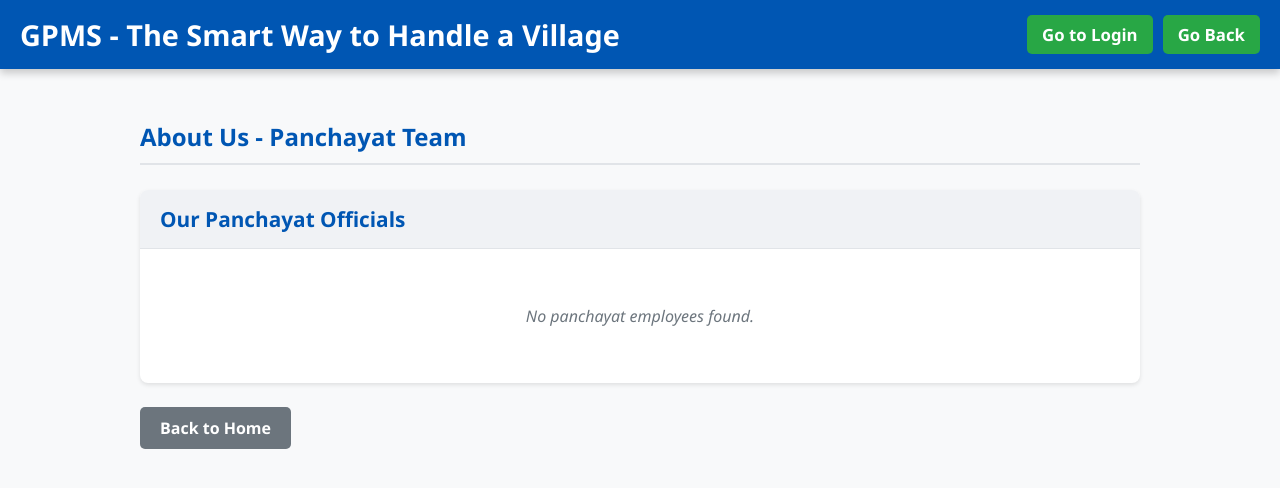
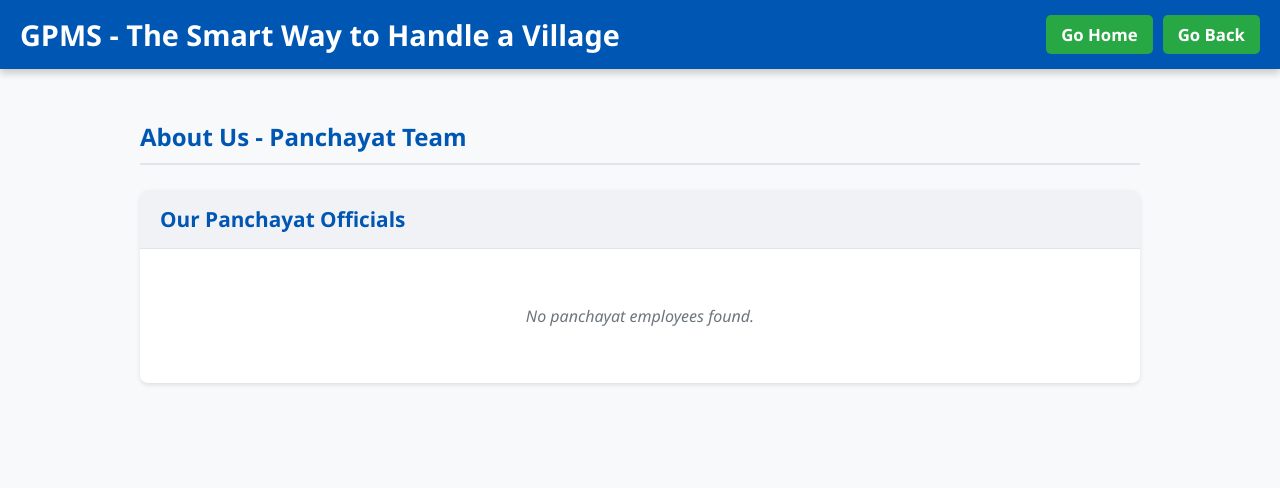
Before and after one commit to omkaranu04/DBMS-Assgn4-mini-project, a Flask app: page /about_us in a window 1280 px wide. Shown: the top 488 px of the page. Run offline with Flask 3, Linux system fonts and the light colour scheme.

Commit message:
about us edited

```diff
--- a/app/templates/aboutus.html
+++ b/app/templates/aboutus.html
@@ -12,7 +12,7 @@
     <header>
         <h1>GPMS - The Smart Way to Handle a Village</h1>
         <div class="header-buttons">
-            <a href="{{ url_for('main.login') }}" class="btn">Go to Login</a>
+            <a href="{{ url_for('main.login') }}" class="btn">Go Home</a>
             <a href="javascript:history.back()" class="btn">Go Back</a>
         </div>
     </header>
@@ -54,8 +54,6 @@
                     {% endif %}
                 </div>
             </div>
-
-            <a href="{{ url_for('main.login') }}" class="back-button">Back to Home</a>
         </div>
     </div>
 </body>
```
